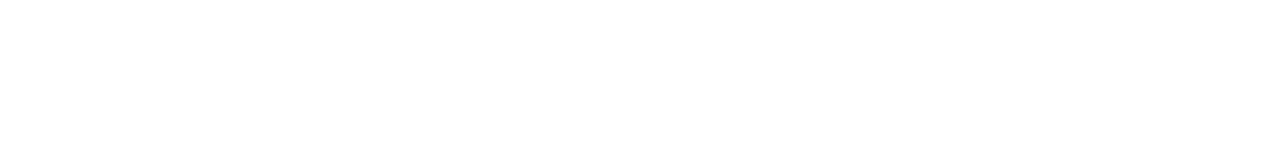
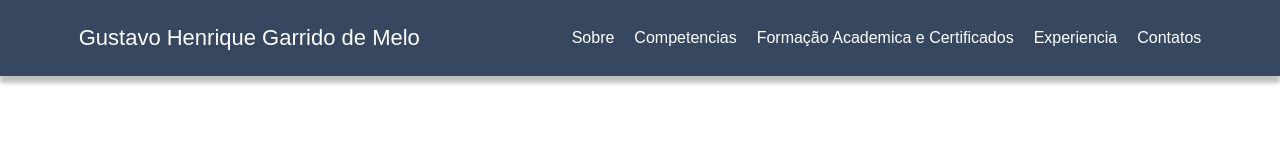
Before and after one commit to gustavo-melo2/SiteCurriculo, a plain HTML site: page index.html in a window 1280 px wide. Drawn offline with Linux system fonts and the light colour scheme.

Commit message:
Arquivo css e js linkados, e header terminado.

```diff
--- /dev/null
+++ b/css/style.css
@@ -0,0 +1,35 @@
+*{
+    margin: 0;
+    padding: 0;
+    box-sizing: border-box;
+    font-family: Arial, Helvetica, sans-serif;
+    color: #FFFFFF;
+}
+/****************** HEADER ********************/
+header{
+    width: 100%;
+    padding: 25px 1%;
+    background-color: #37475F;
+    box-shadow: 0px 7px 4px 0px rgba(0, 0, 0, 0.25);
+    display: flex;
+    align-items: center;
+    justify-content: space-around;
+}
+header .header-name h1{
+    font-weight: normal;
+    font-size: 22px;
+}
+header nav ul{
+    list-style-type: none;
+}
+header nav ul li{
+    float: left;
+    margin-left: 20px;
+}
+header nav ul li a{
+    text-decoration: none;
+}
+header nav ul li a:hover{
+    color: #96AEDA;
+    transition: 0.3s;
+}
--- a/index.html
+++ b/index.html
@@ -3,10 +3,26 @@
 <head>
     <meta charset="UTF-8">
     <meta name="viewport" content="width=device-width, initial-scale=1.0">
-
+    <link rel="stylesheet" href="css/style.css">
     <title>Currículo - Gustavo Henrique Garrido de Melo</title>
 </head>
 <body>
+    <header>
+        <div class="header-name">
+            <h1>Gustavo Henrique Garrido de Melo</h1>
+        </div>
+        <nav>
+            <ul>
+                <li> <a href="">Sobre</a> </li>
+                <li><a href="">Competencias</a></li>
+                <li><a href="">Formação Academica e Certificados</a></li>
+                <li><a href="">Experiencia</a></li>
+                <li><a href="">Contatos</a></li>
+            </ul>
+        </nav>
+    </header>
+
+    <script src="js/script.js"></script>
 
 </body>
 </html>
```
Also changed, not shown: js/script.js (added).
